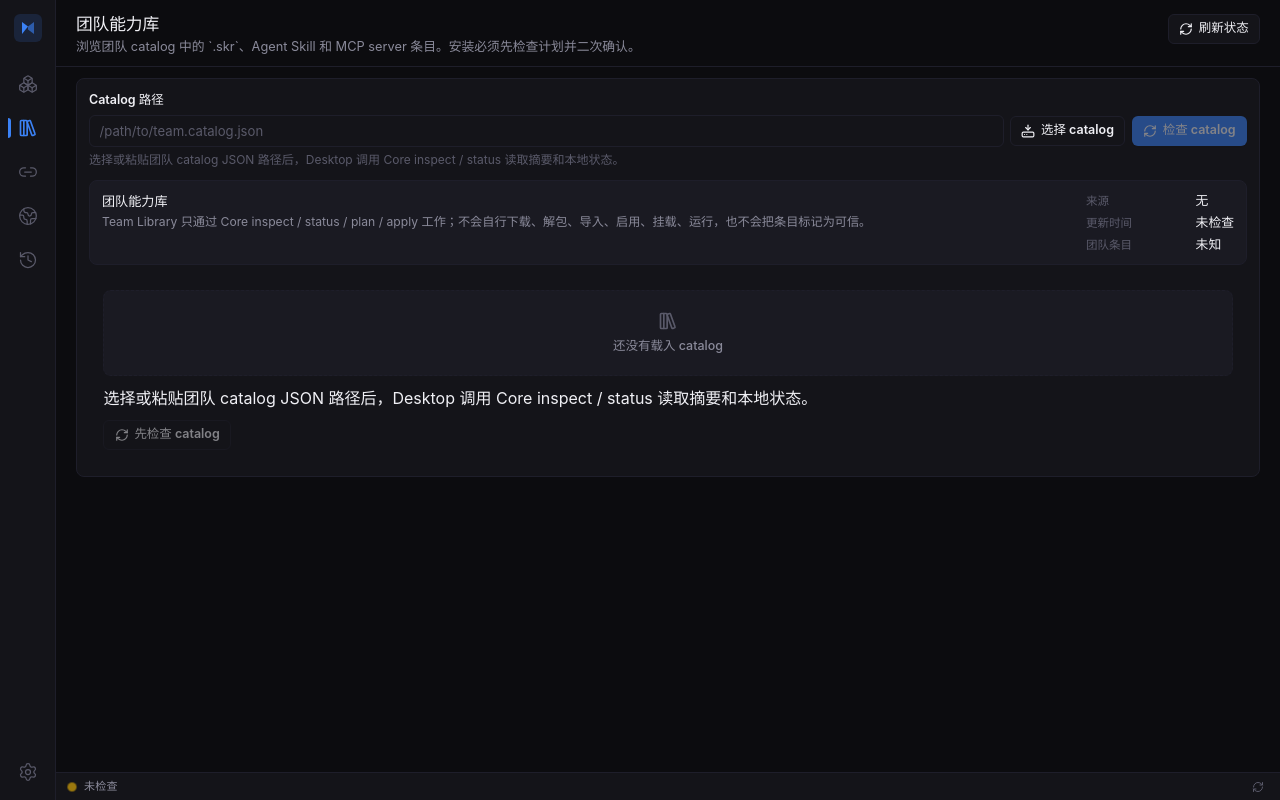
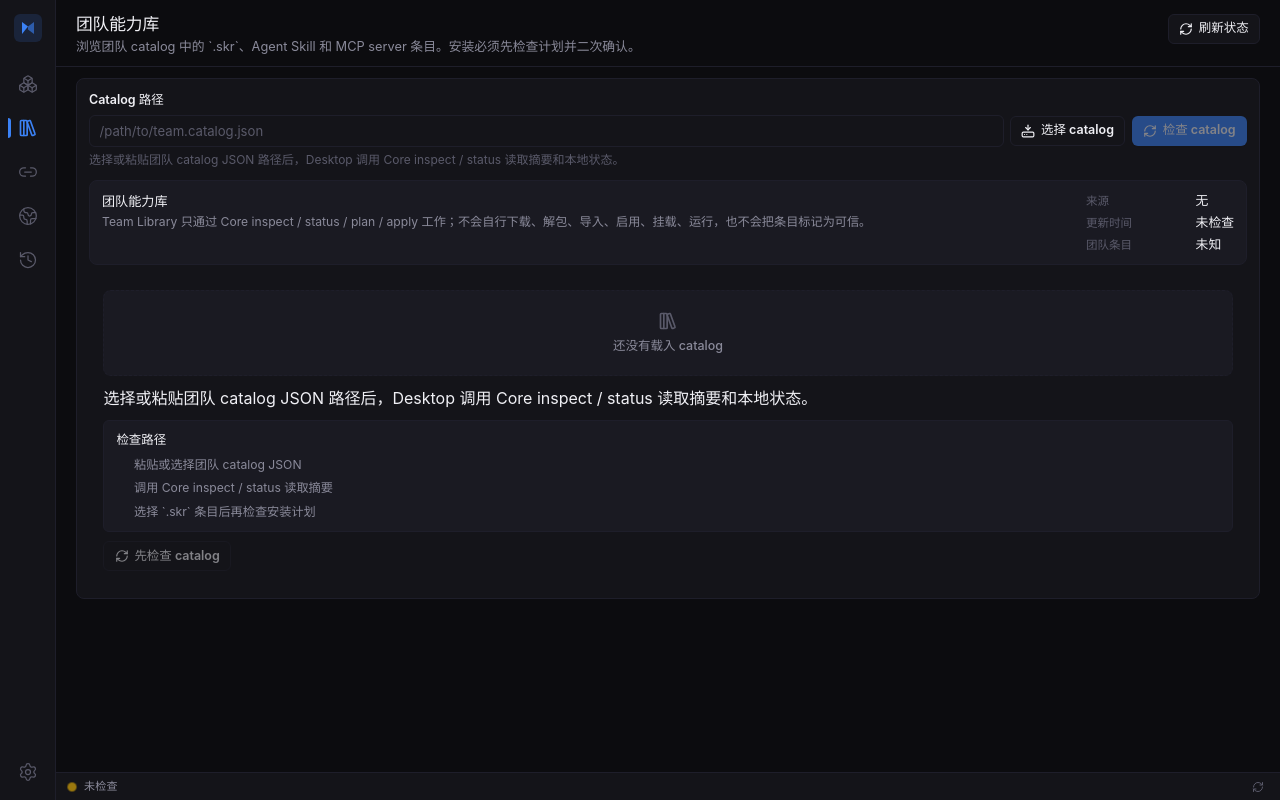
Before and after one commit to iiwish/skillrun-desktop, a React (Vite) app: page / in a window 1280 px wide. Both pictures are taken after a click on the button "团队能力库". Built offline with nearby package versions, Linux system fonts and the light colour scheme; the HTML template or start-up script is replaced by a standard one.

Commit message:
fix: clarify team library blocked states

```diff
--- a/src/App.css
+++ b/src/App.css
@@ -758,6 +758,32 @@ code {
   font-weight: 500;
 }
 
+.empty-workflow {
+  display: grid;
+  gap: 0.4rem;
+  width: 100%;
+  border: 1px solid var(--border-subtle);
+  border-radius: var(--radius-md);
+  background: var(--surface-hover);
+  padding: 0.65rem 0.75rem;
+}
+
+.empty-workflow h4 {
+  margin: 0;
+  font-size: 0.78rem;
+  font-weight: 650;
+}
+
+.empty-workflow ol {
+  display: grid;
+  gap: 0.35rem;
+  margin: 0;
+  padding-left: 1.1rem;
+  color: var(--text-secondary);
+  font-size: 0.76rem;
+  line-height: 1.45;
+}
+
 .inspector-empty {
   display: flex;
   flex-direction: column;
@@ -1393,6 +1419,42 @@ code {
   background: var(--surface);
 }
 
+.team-library-blocked-summary,
+.team-item-blocked-callout {
+  display: grid;
+  gap: 0.55rem;
+  border: 1px solid hsl(38 50% 78%);
+  border-radius: var(--radius-lg);
+  background: var(--warning-soft);
+  padding: 0.65rem 0.75rem;
+}
+
+.team-library-blocked-summary {
+  grid-template-columns: minmax(0, 1.1fr) minmax(220px, 0.9fr);
+  align-items: start;
+}
+
+.team-library-blocked-summary h4,
+.team-library-blocked-summary p,
+.team-item-blocked-callout h4,
+.team-item-blocked-callout p {
+  margin: 0;
+}
+
+.team-library-blocked-summary h4,
+.team-item-blocked-callout h4 {
+  font-size: 0.82rem;
+  font-weight: 650;
+}
+
+.team-library-blocked-summary p,
+.team-item-blocked-callout p {
+  margin-top: 0.15rem;
+  color: var(--text-secondary);
+  font-size: 0.76rem;
+  line-height: 1.45;
+}
+
 .catalog-rail,
 .team-items-panel {
   min-width: 0;
@@ -1739,6 +1801,10 @@ code {
     border-radius: var(--radius-lg);
   }
 
+  .team-library-blocked-summary {
+    grid-template-columns: 1fr;
+  }
+
   .inspector,
   .detail-panel,
   .team-item-inspector {
@@ -1785,6 +1851,14 @@ code {
 
   .nav-item.active::before {
     display: none;
+  }
+
+  .index-status-strip {
+    flex-direction: column;
+  }
+
+  .index-status-strip .description-list {
+    width: 100%;
   }
 
   .sidebar-footer {
--- a/src/App.tsx
+++ b/src/App.tsx
@@ -410,8 +410,17 @@ const copy = {
     ],
     importSafety: "导入只把 `.skr` 加入本地 registry。不会安装依赖、不会自动启用、不会自动挂载，也不会把它标记为可信。",
     teamLibraryEmptyAction: "先检查 catalog",
+    teamLibraryEmptyStepsTitle: "检查路径",
+    teamLibraryEmptyStepCatalogPath: "粘贴或选择团队 catalog JSON",
+    teamLibraryEmptyStepInspect: "调用 Core inspect / status 读取摘要",
+    teamLibraryEmptyStepPlan: "选择 `.skr` 条目后再检查安装计划",
     teamLibraryDisplayOnlyReason: "这个条目当前只用于展示，不能在 Desktop 中安装或执行。",
     teamLibraryBlockedReason: "Core status 标记为 blocked。Desktop 不提供绕过路径。",
+    teamLibraryBlockedSummaryTitle: "有条目被 Core 阻止",
+    teamLibraryBlockedSummaryBody: "blocked 通常表示本地 registry/source 冲突，或 Core 无法生成受控安装计划。选择条目查看原因；Desktop 不提供绕过路径。",
+    teamLibraryBlockedItems: "阻塞条目",
+    teamLibraryBlockedCalloutTitle: "这个条目当前不能在 Desktop 安装",
+    teamLibraryBlockedCalloutBody: "Core status 标记为 blocked。请按推荐动作处理本地 registry 或 source 冲突后，重新检查 catalog。",
     teamLibraryReplaceReason: "可替换只表示 Core 可以生成受控 replace plan，不代表已证明有新版本。",
     teamLibraryPlanLater: "安装计划稍后开放",
     switchboardSafety: "enabled 表示允许 Router 暴露该 Capsule。就绪性来自 Core preflight，不代表业务正确性、trust 或 sandbox。",
@@ -689,8 +698,17 @@ const copy = {
     ],
     importSafety: IMPORT_SAFETY_COPY,
     teamLibraryEmptyAction: "Inspect catalog first",
+    teamLibraryEmptyStepsTitle: "Inspection path",
+    teamLibraryEmptyStepCatalogPath: "Paste or choose a team catalog JSON",
+    teamLibraryEmptyStepInspect: "Call Core inspect / status for summary",
+    teamLibraryEmptyStepPlan: "Select a `.skr` item before checking a plan",
     teamLibraryDisplayOnlyReason: "This item is display-only in this phase and cannot be installed or executed from Desktop.",
     teamLibraryBlockedReason: "Core status marked this item blocked. Desktop does not provide a bypass.",
+    teamLibraryBlockedSummaryTitle: "Core blocked some items",
+    teamLibraryBlockedSummaryBody: "Blocked usually means a local registry/source conflict, or Core cannot generate a guarded install plan. Select an item to inspect the cause; Desktop does not provide a bypass.",
+    teamLibraryBlockedItems: "Blocked items",
+    teamLibraryBlockedCalloutTitle: "This item cannot be installed from Desktop right now",
+    teamLibraryBlockedCalloutBody: "Core status marked this item blocked. Resolve the local registry or source conflict using the recommended action, then inspect the catalog again.",
     teamLibraryReplaceReason: "Replaceable only means Core can generate a guarded replace plan; it does not prove a newer version.",
     teamLibraryPlanLater: "Install plan later",
     switchboardSafety: SWITCHBOARD_SAFETY_COPY,
@@ -843,6 +861,7 @@ function App() {
   const isRefreshingStatus = refreshState.phase === "loading";
   const activeDefinition = views.find((view) => view.id === activeView) ?? views[0];
   const pendingLabel = pendingTask ? pendingTaskLabel(pendingTask, locale) : undefined;
+  const localizedCatalogPickerMessage = localizeCatalogPickerMessage(catalogPickerMessage, t);
   const filteredCapsules = switchboardState.capsules.filter((capsule) => {
     const query = capsuleQuery.trim().toLowerCase();
     const matchesQuery =
@@ -1385,7 +1404,7 @@ function App() {
             <TeamLibraryPanel
               t={t}
               catalogPath={catalogPath}
-              pickerMessage={catalogPickerMessage}
+              pickerMessage={localizedCatalogPickerMessage}
               state={teamLibraryState}
               items={filteredTeamItems}
               selectedItem={selectedTeamItem}
@@ -1559,6 +1578,8 @@ function TeamLibraryPanel({
   onPlan: (item: TeamCatalogItem) => void;
   onApply: (item: TeamCatalogItem, plan: TeamLibraryPlanState) => void;
 }) {
+  const blockedItems = state?.items.filter((item) => item.state === "blocked") ?? [];
+
   return (
     <section className="panel-body">
       <form
@@ -1609,6 +1630,14 @@ function TeamLibraryPanel({
         <div className="empty-action compact-empty">
           <EmptyState icon={LibraryBig} title={t.noCatalogTitle} />
           <p>{t.noCatalogBody}</p>
+          <section className="empty-workflow" aria-label={t.teamLibraryEmptyStepsTitle}>
+            <h4>{t.teamLibraryEmptyStepsTitle}</h4>
+            <ol>
+              <li>{t.teamLibraryEmptyStepCatalogPath}</li>
+              <li>{t.teamLibraryEmptyStepInspect}</li>
+              <li>{t.teamLibraryEmptyStepPlan}</li>
+            </ol>
+          </section>
           <Button variant="secondary" icon={RefreshCw} onClick={onInspect} disabled={!catalogPath.trim()} loading={pending}>
             {t.teamLibraryEmptyAction}
           </Button>
@@ -1622,6 +1651,8 @@ function TeamLibraryPanel({
             <SummaryStat label={t.replaceAvailable} value={state.summary.replaceAvailable} tone={state.summary.replaceAvailable > 0 ? "warning" : "neutral"} />
             <SummaryStat label={t.blocked} value={state.summary.blocked} tone={state.summary.blocked > 0 ? "warning" : "neutral"} />
           </div>
+
+          {blockedItems.length > 0 ? <TeamLibraryBlockedSummary t={t} items={blockedItems} /> : null}
 
           <section className="team-library-layout">
             <aside className="catalog-rail" aria-label={t.catalogSummary}>
@@ -1721,6 +1752,29 @@ function TeamLibraryPanel({
           </section>
         </>
       )}
+    </section>
+  );
+}
+
+function TeamLibraryBlockedSummary({
+  t,
+  items,
+}: {
+  t: typeof copy[Locale];
+  items: TeamCatalogItem[];
+}) {
+  return (
+    <section className="team-library-blocked-summary" aria-label={t.teamLibraryBlockedSummaryTitle}>
+      <div>
+        <h4>{t.teamLibraryBlockedSummaryTitle}</h4>
+        <p>{t.teamLibraryBlockedSummaryBody}</p>
+      </div>
+      <DescriptionList
+        items={[
+          [t.blocked, String(items.length)],
+          [t.teamLibraryBlockedItems, items.map((item) => item.id).join(", ")],
+        ]}
+      />
     </section>
   );
 }
@@ -1798,6 +1852,7 @@ function TeamItemInspector({
               <p className="safety-copy">{item.trustNote}</p>
             </section>
           ) : null}
+          {item.state === "blocked" ? <TeamItemBlockedCallout t={t} item={item} /> : null}
           {item.warnings.length > 0 ? (
             <section className="subsection">
               <h4>{t.warnings}</h4>
@@ -1840,6 +1895,31 @@ function TeamItemInspector({
         </div>
       )}
     </aside>
+  );
+}
+
+function TeamItemBlockedCallout({
+  t,
+  item,
+}: {
+  t: typeof copy[Locale];
+  item: TeamCatalogItem;
+}) {
+  return (
+    <section className="team-item-blocked-callout" aria-label={t.teamLibraryBlockedCalloutTitle}>
+      <div>
+        <h4>{t.teamLibraryBlockedCalloutTitle}</h4>
+        <p>{t.teamLibraryBlockedCalloutBody}</p>
+      </div>
+      <DescriptionList
+        items={[
+          [t.recommendedAction, teamItemRecommendedActionLabel(item.recommendedAction, t)],
+          [t.registrySource, item.registry.sourceType ?? t.none],
+          [t.currentPath, item.registry.path ?? t.none],
+          [t.installPlanAvailable, item.installPlanAvailable ? t.true : t.false],
+        ]}
+      />
+    </section>
   );
 }
 
@@ -3130,6 +3210,22 @@ function pendingTaskLabel(task: PendingTask, locale: Locale): string {
   return labels[task][locale];
 }
 
+function localizeCatalogPickerMessage(message: string, t: typeof copy[Locale]): string {
+  if (!message) {
+    return "";
+  }
+
+  if (message === copy.zh.catalogPathReady || message === copy.en.catalogPathReady) {
+    return t.catalogPathReady;
+  }
+
+  if (message === copy.zh.catalogBrowserHelp || message === copy.en.catalogBrowserHelp) {
+    return t.catalogBrowserHelp;
+  }
+
+  return message;
+}
+
 function teamItemStateLabel(state: TeamLibraryItemState, t: typeof copy[Locale]): string {
   const labels: Record<TeamLibraryItemState, string> = {
     display_only: t.displayOnly,
```
